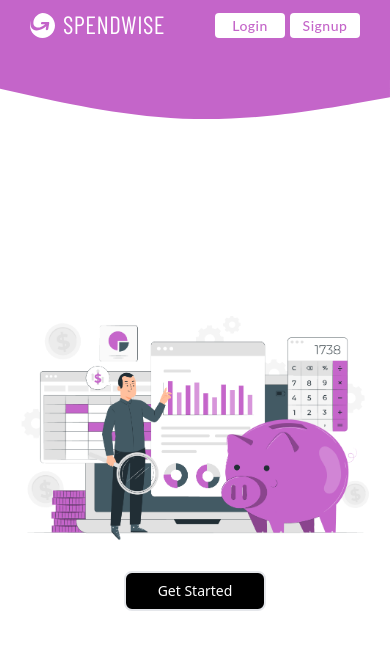
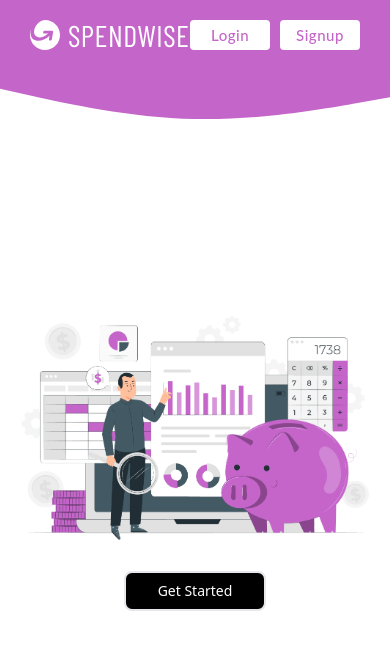
Before and after one commit to ani1609/Spendwise, a React (Create React App) app in the folder client/: page / in a window 390 px wide. Shown: the top 650 px of the page. Built offline with nearby package versions, Linux system fonts and the light colour scheme; no server answers; a web font is replaced by a local one.

Commit message:
padding to 30px for screen widths<=768px

```diff
--- a/client/src/styles/Navbar.css
+++ b/client/src/styles/Navbar.css
@@ -1,51 +1,57 @@
 @import url('https://fonts.googleapis.com/css2?family=Barlow+Condensed:wght@200;300;400;500;600&display=swap');
 
-.navbar_parent {
+.navbar_parent
+{
     height: 70px;
     width: 100%;
-    padding: 0px 50px;
     display: flex;
     justify-content: space-between;
     align-items: center;
     box-sizing: border-box;
+    padding: 0px 50px;
 }
 
-
-.navbar_parent h1 {
+.navbar_parent h1
+{
     margin: 0;
     letter-spacing: 0.5px;
     font-size: 35px;
     font-family: 'Barlow Condensed', sans-serif;
 }
 
-.profile_container {
+.profile_container
+{
     display: flex;
     justify-content: center;
     align-items: center;
     gap: 20px;
 }
 
-.profile_container h4 {
+.profile_container h4
+{
     font-family: 'Lato', sans-serif;
     letter-spacing: 0.5px;
     font-size: 18px;
 }
 
-.logout_icon {
+.logout_icon
+{
     height: 25px;
     width: 25px;
     cursor: pointer;
     fill: white;
 }
 
-.login_signup_container {
+.login_signup_container
+{
     display: flex;
     justify-content: space-between;
     align-items: center;
     gap: 20px;
 }
 
-.login_signup_container button {
+.login_signup_container button
+{
     height: 35px;
     width: 90px;
     border: none;
@@ -60,8 +66,8 @@
     font-weight: 500;
 }
 
-.login_parent,
-.signup_parent {
+.login_parent, .signup_parent
+{
     width: 100vw;
     height: calc(100vh - 70px);
     position: absolute;
@@ -70,7 +76,7 @@
     align-items: center;
     top: 70px;
     left: 0;
-    backdrop-filter: blur(4px);
+    backdrop-filter: blur(3px);
     opacity: 0;
     animation-name: fadeIn;
     animation-duration: 0.3s;
@@ -78,9 +84,21 @@
     z-index: 100;
 }
 
+@keyframes fadeIn
+{
+    0%
+    {
+        opacity: 0;
+    }
 
-.login_parent::before,
-.signup_parent::before {
+    100%
+    {
+        opacity: 1;
+    }
+}
+
+.login_parent::before, .signup_parent::before
+{
     content: '';
     position: absolute;
     height: 100%;
@@ -89,12 +107,25 @@
     z-index: -1;
 }
 
+
 /* ---------responsiveness----- */
+
+@media only screen and (max-width: 480px)
+{
+    .navbar_parent
+    {
+        padding: 0px 10px;
+    }
+
+}
+
+
+/* padding to 30px for screen widths<=768px */
 
 @media only screen and (max-width: 768px) {
     .navbar_parent {
-        height: 60px;
-        padding: 0px 20px;
+
+        padding: 0px 30px;
 
     }
 
@@ -121,42 +152,3 @@
         font-size: 15px;
     }
 }
-
-@media only screen and (max-width: 480px) {
-    .navbar_parent {
-        height: 50px;
-        padding: 0px 30px;
-    }
-
-    .navbar_parent h1 {
-        font-size: 25px;
-    }
-
-    .profile_container {
-        gap: 5px;
-    }
-
-    .profile_container h4 {
-        font-size: 14px;
-    }
-
-    .login_signup_container {
-        gap: 5px;
-    }
-
-    .login_signup_container button {
-        height: 25px;
-        width: 70px;
-        font-size: 14px;
-    }
-}
-
-@keyframes fadeIn {
-    0% {
-        opacity: 0;
-    }
-
-    100% {
-        opacity: 1;
-    }
-}
```
